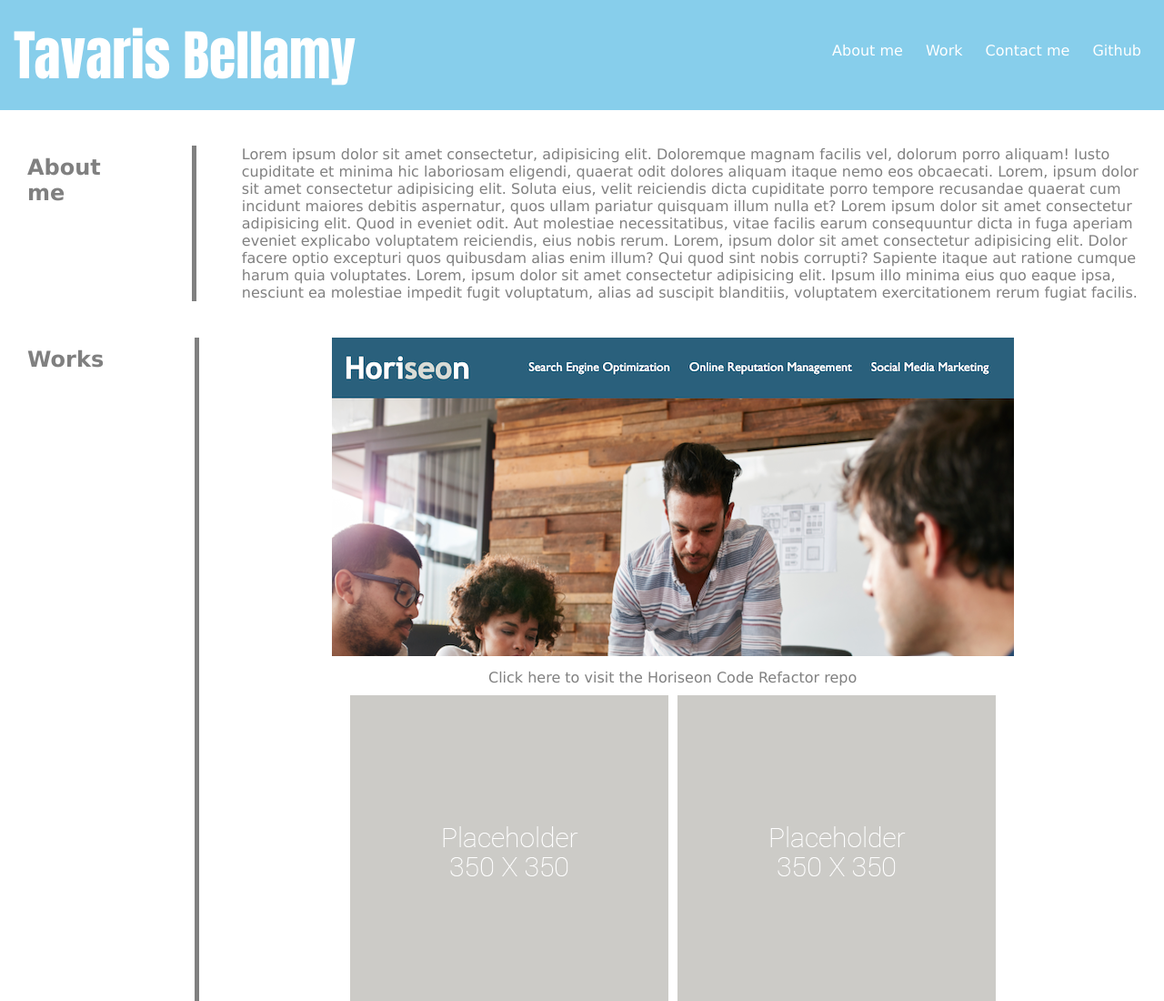
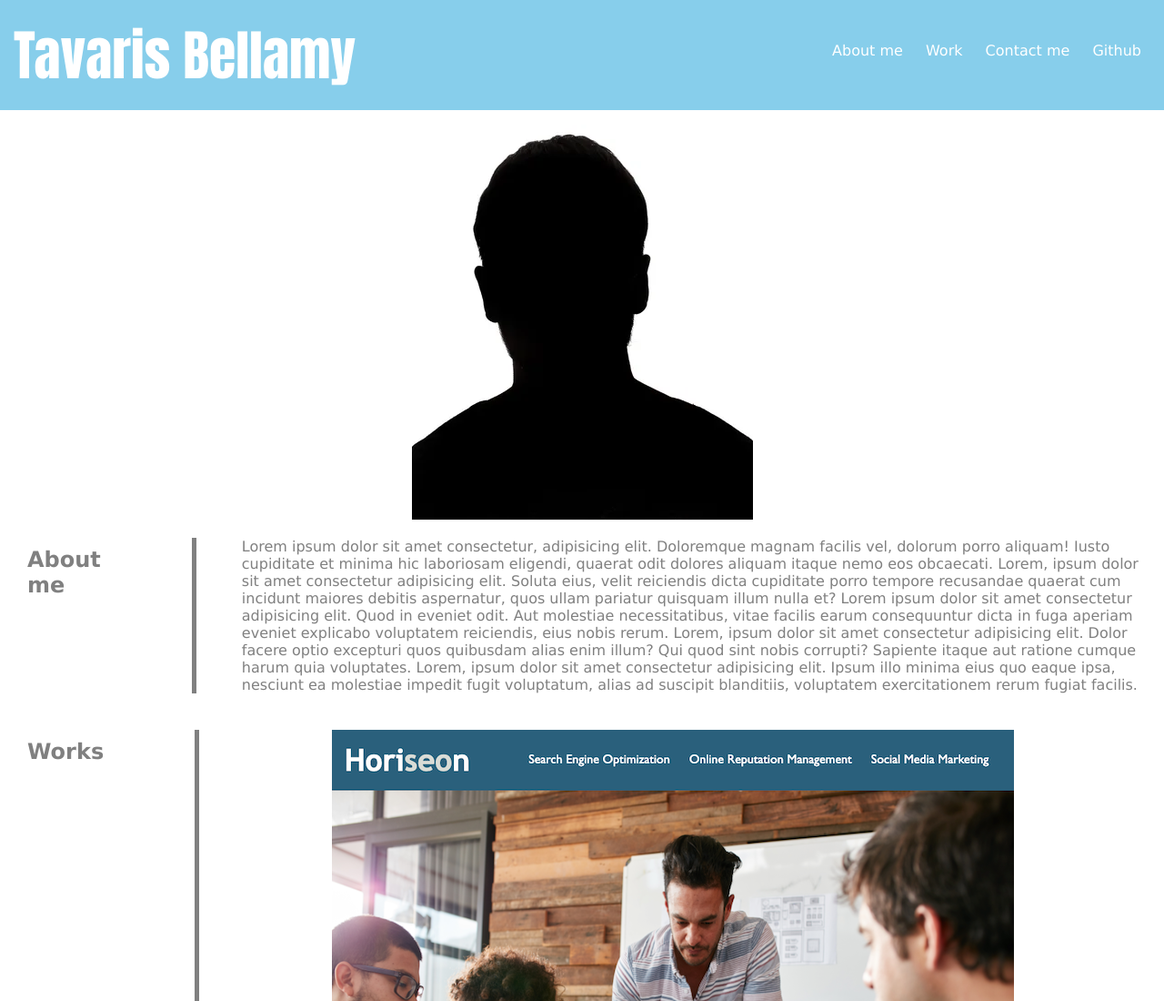
Before and after one commit to TJBellamy/My-Porfolio, a plain HTML site: page index.html in a window 1280 px wide. Shown: the top 1100 px of the page at 91% size. Drawn offline with Linux system fonts and the light colour scheme.

Commit message:
added link to github and profile picture

```diff
--- a/assets/CSS/style.css
+++ b/assets/CSS/style.css
@@ -136,3 +136,9 @@ align-content: center;
     align-items:center;
     gap:10px;
  }
+ .profile{ display: flex;
+    flex-wrap: wrap;
+    justify-content: center;
+    align-items:center;
+    gap:10px;
+ }
--- a/index.html
+++ b/index.html
@@ -30,7 +30,7 @@
                     <a href="#Contact-me">Contact me</a>
                 </li>
                 <li>
-                    <a href="Github">Github</a>
+                    <a href="https://github.com/TJBellamy">Github</a>
                 </li>
             </ul>
         </nav>
@@ -40,8 +40,8 @@
     </header>
 
     <main>
-        <section>
-            <img src="">
+        <section class="profile">
+            <img src="./assets/images/60926389-hidden-face-in-the-shadow-male-person-silhouette.webp">
         </section>
         <section class="About me" id="About-Me">
             <h2>About me</h2>
```
Also changed, not shown: assets/images/60926389-hidden-face-in-the-shadow-male-person-silhouette.webp (added).
